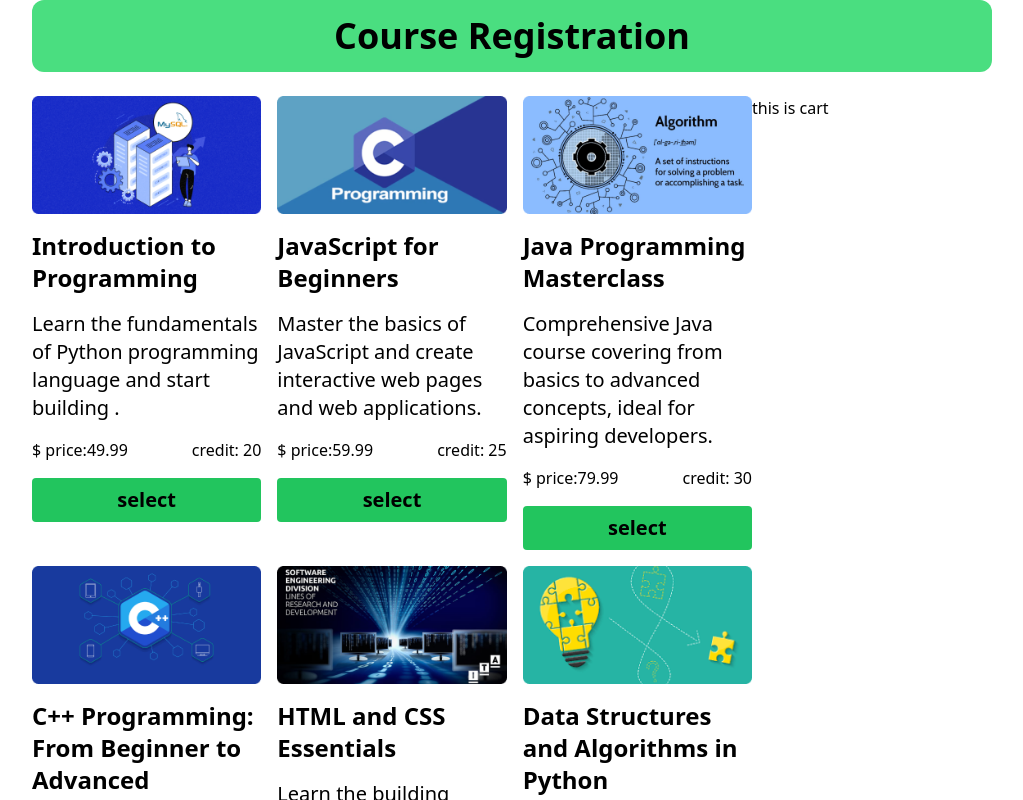
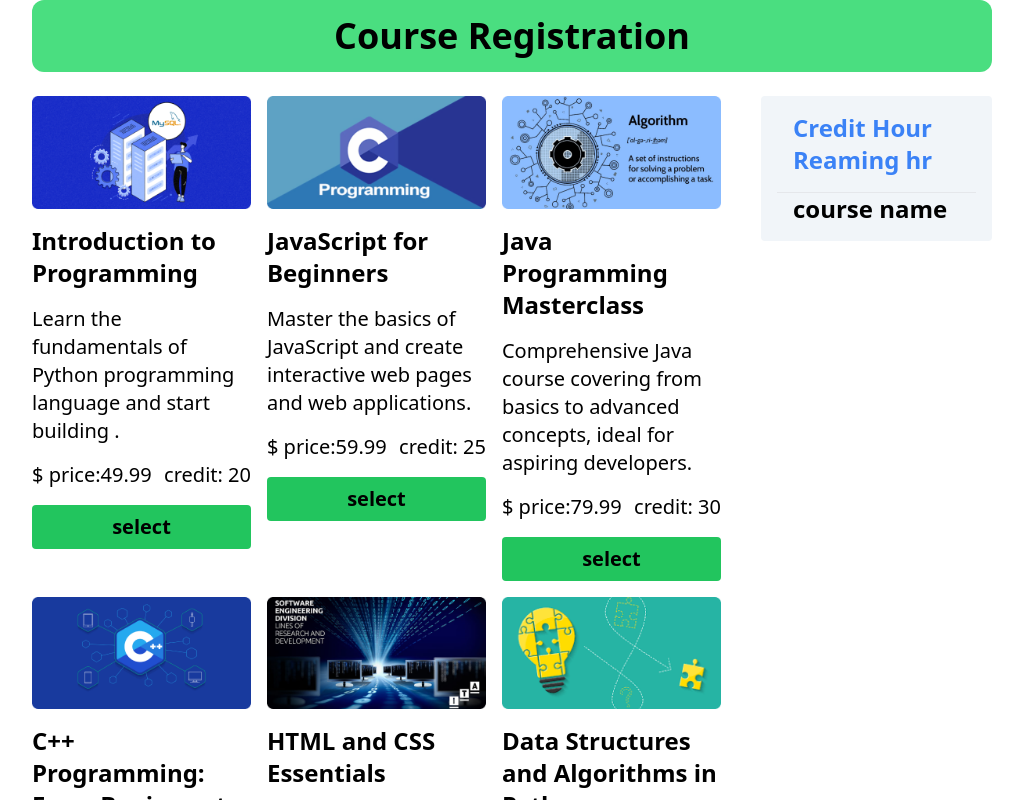
Before and after one commit to Imranahmed935/Digital-courses-Registration, a React (Vite) app: page / in a window 1280 px wide. Shown: the top 800 px of the page, without its empty margins (128-1151 px from the left). Built offline with nearby package versions, Linux system fonts and the light colour scheme.

Commit message:
cart section

```diff
--- a/src/App.jsx
+++ b/src/App.jsx
@@ -1,14 +1,22 @@
+import { useState } from "react";
 import Cart from "./Components/Cart/Cart";
 import Courses from "./Components/Courses/Courses";
 import Header from "./Components/Header/Header";
 
 const App = () => {
-  return (
+  const [courseNames, setCourseNames] = useState([]);
+
+  const handleCourseName = (course)=>{
+    const newValue = [...courseNames, course]
+    setCourseNames(newValue);
+  }
+
+ return (
     <div>
      <Header></Header>
      <main className="container w-9/12 mx-auto mt-6 flex">
-      <Courses></Courses>
-      <Cart></Cart>
+      <Courses handleCourseName={handleCourseName}></Courses>
+      <Cart courseNames={courseNames}></Cart>
      </main>
     </div>
   );
--- a/src/Components/Cart/Cart.jsx
+++ b/src/Components/Cart/Cart.jsx
@@ -1,9 +1,18 @@
-const Cart = () => {
+import CourseName from "../CourseName/CourseName";
+import Credit from "../Credit/Credit";
+import PropTypes from "prop-types"
+
+const Cart = ({courseNames}) => {
     return (
-        <div className="w-1/4">
-            <h1>this is cart</h1>
+        <div className="w-1/4 ml-10 p-4 rounded bg-slate-100 h-min">
+            <Credit></Credit>
+            <CourseName courseNames={courseNames}></CourseName>
         </div>
     );
 };
 
+Cart.propTypes ={
+    courseNames:PropTypes.object
+}
+
 export default Cart;
--- a/src/Components/Course/Course.jsx
+++ b/src/Components/Course/Course.jsx
@@ -1,5 +1,5 @@
 import PropsTypes from 'prop-types'
-const Course = ({course}) => {
+const Course = ({course,handleCourseName}) => {
     const {cover, title, credit_hours, price, short_description}= course;
     return (
         <div className='space-y-4'>
@@ -8,18 +8,22 @@ const Course = ({course}) => {
             <p className='text-xl'>{short_description}</p>
             <div className='flex justify-between'>
                 <div>
-                     <p>$ price:{price}</p>
+                     <p className='text-xl'>$ price:{price}</p>
                 </div>
                 <div>
-                    <h3>credit: {credit_hours}</h3>
+                    <h3 className='text-xl'>credit: {credit_hours}</h3>
                 </div>
             </div>
-            <button className='btn bg-green-500 w-full p-2 rounded text-xl font-bold'>select</button>
+            <button
+            onClick={()=>handleCourseName(course)}
+            className='btn bg-green-500 w-full p-2 rounded text-xl font-bold'
+            >select</button>
         </div>
     );
 };
 Course.propTypes= {
-    course: PropsTypes.object
+    course: PropsTypes.object,
+    handleCourseName:PropsTypes.func
 }
 
 export default Course;
--- /dev/null
+++ b/src/Components/CourseName/CourseName.jsx
@@ -0,0 +1,21 @@
+import PropsTypes from 'prop-types'
+import Name from '../Name/Name';
+const CourseName = ({courseNames}) => {
+    return (
+        <div>
+           <h1 className="ml-4 font-bold text-2xl">course name</h1>
+           {
+            courseNames.map(name => <Name
+            key={name.id}
+            name={name}
+            ></Name>)
+           }
+        </div>
+    );
+};
+
+CourseName.propTypes= {
+    courseNames: PropsTypes.object
+}
+
+export default CourseName;
--- a/src/Components/Courses/Courses.jsx
+++ b/src/Components/Courses/Courses.jsx
@@ -1,8 +1,9 @@
+import PropsTypes from 'prop-types'
 import { useEffect } from "react";
 import { useState } from "react";
 import Course from "../Course/Course";
 
-const Courses = () => {
+const Courses = ({handleCourseName}) => {
     const [courses, setCourses] = useState([]);
     console.log(courses)
 
@@ -16,11 +17,15 @@ const Courses = () => {
             {
                 courses.map(course=><Course
                 key={course.id}
+                handleCourseName={handleCourseName}
                 course={course}
                 ></Course> )
             }
         </div>
     );
 };
+Courses.propTypes= {
+    handleCourseName: PropsTypes.func
+}
 
 export default Courses;
--- /dev/null
+++ b/src/Components/Credit/Credit.jsx
@@ -0,0 +1,12 @@
+const Credit = () => {
+    return (
+        <div>
+            <h1 className="text-2xl mb-4 ml-4 text-blue-500 font-bold">
+             Credit Hour Reaming hr
+            </h1>
+            <hr />
+        </div>
+    );
+};
+
+export default Credit;
--- /dev/null
+++ b/src/Components/Name/Name.jsx
@@ -0,0 +1,13 @@
+import PropsTypes from 'prop-types'
+const Name = ({name}) => {
+    return (
+        <div>
+            <h4 className='text-xl ml-4'>{name.title}</h4>
+        </div>
+    );
+};
+
+Name.propTypes= {
+    name: PropsTypes.object
+}
+export default Name;
```
